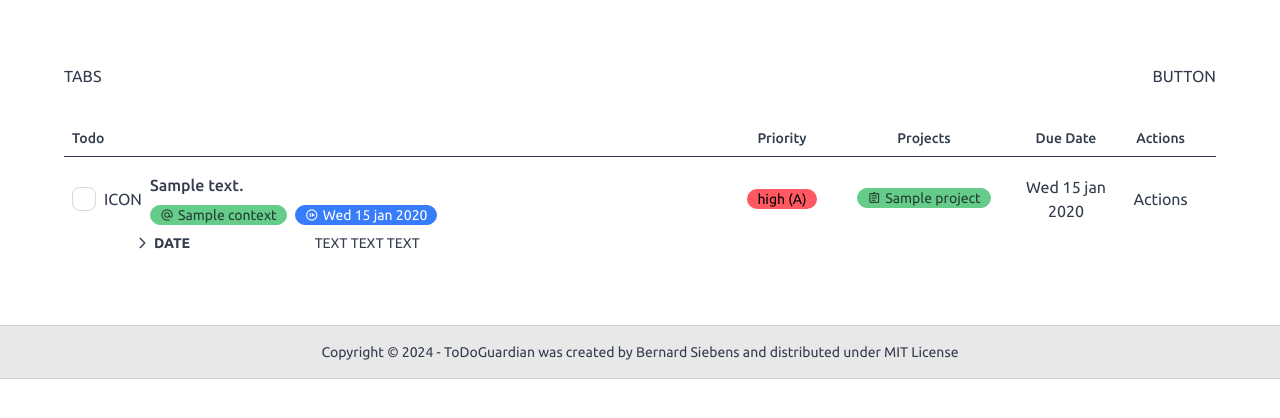
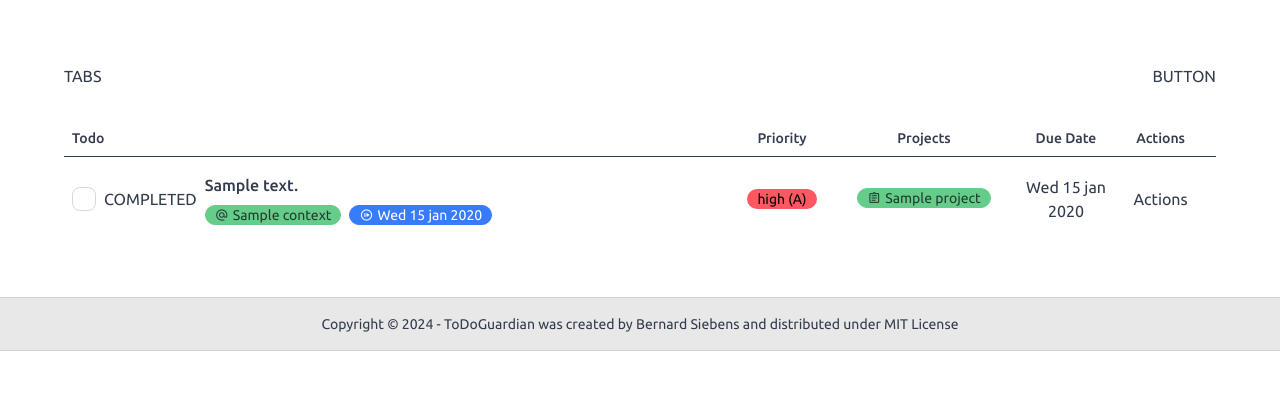
Before and after one commit to bsiebens/todoguardian, a Django app: page / in a window 1280 px wide. Shown: the part 89-507 px from the top of the page. Run offline with Django 5.2, Linux system fonts and the light colour scheme; tables that the repository leaves empty hold one stand-in row (values such as "Sample post"); style sheets or scripts are compiled from the project's sources; some libraries are stand-ins or nearby versions.

Commit message:
Added extra properties to track status of todos
Signed-off-by: Bernard Siebens <bernard@siebens.org>

```diff
--- a/todoguardian/models.py
+++ b/todoguardian/models.py
@@ -39,7 +39,7 @@ class Todo(models.Model):
     priority = models.CharField(max_length=1, choices={i: i for i in string.ascii_uppercase}, blank=True)
     recurrence = models.CharField(max_length=5, blank=True, help_text="Recurrence can be defined as a string ([0-9][bdwmy]), add + in front to have strict recurrence.")
 
-    start_date = models.DateField(blank=True, null=True)
+    start_date = models.DateField(default=timezone.localdate)
     due_date = models.DateField(blank=True, null=True)
     completion_date = models.DateField(blank=True, null=True)
     _completed = models.BooleanField("completed?", default=False)
@@ -71,14 +71,18 @@ class Todo(models.Model):
         return 0
 
     @property
-    def overdue(self) -> bool:
+    def is_overdue(self) -> bool:
         """Returns True if a todo is past due"""
         return timezone.localdate() > self.due_date
 
     @property
-    def due_soon(self) -> bool:
+    def is_due_soon(self) -> bool:
         """Returns true if a todo is due in the next 3 days"""
         return timezone.localdate() + relativedelta(days=3) > self.due_date
+
+    @property
+    def is_completed(self) -> bool:
+        return self.completion_date is not None
 
     def save(self, *args, **kwargs):
         self._completed = self.completion_date is not None
--- a/todoguardian/templates/index.html
+++ b/todoguardian/templates/index.html
@@ -25,7 +25,15 @@
                             </div>
 
                             <div class="flex">
-                                ICON
+                                {% if todo.is_completed %}
+                                    COMPLETED
+                                {% elif todo.is_overdue or todo.is_due_soon %}
+                                    {% if todo.is_overdue %}
+                                        OVERDUE
+                                    {% else %}
+                                        DUE_SOON
+                                    {% endif %}
+                                {% endif %}
                             </div>
 
                             <div class="flex grow flex-col gap-y-2">
@@ -89,7 +97,7 @@
                         <div class="text-center">Actions</div>
 
 
-                        <div class="col-span-12 ml-16 mt-2">
+                        {% comment %} <div class="col-span-12 ml-16 mt-2">
                             <div class="grid grid-cols-6 text-sm">
                                 <div class="font-semibold flex">
                                     <span class="material-symbols-rounded mr-1 text-sm">arrow_forward_ios</span>
@@ -97,81 +105,10 @@
                                 </div>
                                 <div class="col-span-5">TEXT TEXT TEXT</div>
                             </div>
-                        </div>
+                        </div> {% endcomment %}
                     </div>
                 {% endfor %}
             </div>
-
-
-
-
-
-
-
-            {% comment %} <table class="table table-zebra">
-                <thead>
-                    <tr>
-                        <th class="text-center">ID</th>
-                        <th>Todo</th>
-                        <th class="text-center">Priority</th>
-                        <th class="text-center">Projects</th>
-                        <th class="text-center">Contexts</th>
-                        <th class="text-center">Due Date</th>
-                        <th>Actions</th>
-                    </tr>
-                </thead>
-                <tbody>
-                    {% for todo in todos %}
-                        <tr class="hover">
-                            <td class="text-center">{{ todo.id }}</td>
-                            <td>DESCRIPTION SHIT</td>
-                            <td class="text-center">
-                                {% if todo.priority is None or todo.priority == "" %}
-                                    -
-                                {% else %}
-                                    {% if todo.priority == "A" %}
-                                        <div class="badge badge-error">high</div>
-                                    {% elif todo.priority == "B" %}
-                                        <div class="badge badge-warning">medium</div>
-                                    {% elif todo.priority == "C" %}
-                                        <div class="badge badge-success">low</div>
-                                    {% else %}
-                                        <div class="badge badge-info">very low</div>
-                                    {% endif %}
-                                {% endif %}
-                            </td>
-                            <td class="text-center">
-                                {% if todo.projects.all.count == 0 %}
-                                    -
-                                {% else %}
-                                    <div class="flex gap-x-2 items-center justify-center">
-                                        {% for project in todo.projects.all %}
-                                            <div class="badge badge-primary">{{ project.name }}</div>
-                                        {% endfor %}
-                                    </div>
-                                {% endif %}
-                            </td>
-                            <td class="text-center">
-                                {% if todo.contexts.all.count == 0 %}
-                                    -
-                                {% else %}
-                                    <div class="flex gap-x-2 items-center justify-center">
-                                        {% for context in todo.contexts.all %}
-                                            <div class="badge badge-secondary">{{ context.name }}</div>
-                                        {% endfor %}
-                                    </div>
-                                {% endif %}
-                            </td>
-                            <td class="text-center">{{ todo.due_date|naturalday:"D d b Y"|capfirst }}</td>
-                            <td>
-                                BUTTON
-                                BUTTON
-                                BUTTON
-                            </td>
-                        </tr>
-                    {% endfor %}
-                </tbody>
-            </table> {% endcomment %}
         {% endif %}
     </div>
 {% endblock %}
```
Also changed, not shown: todoguardian/tests/test_todo_model.py (+5 -5 lines), todoguardian/migrations/0017_alter_todo_start_date.py (added).
